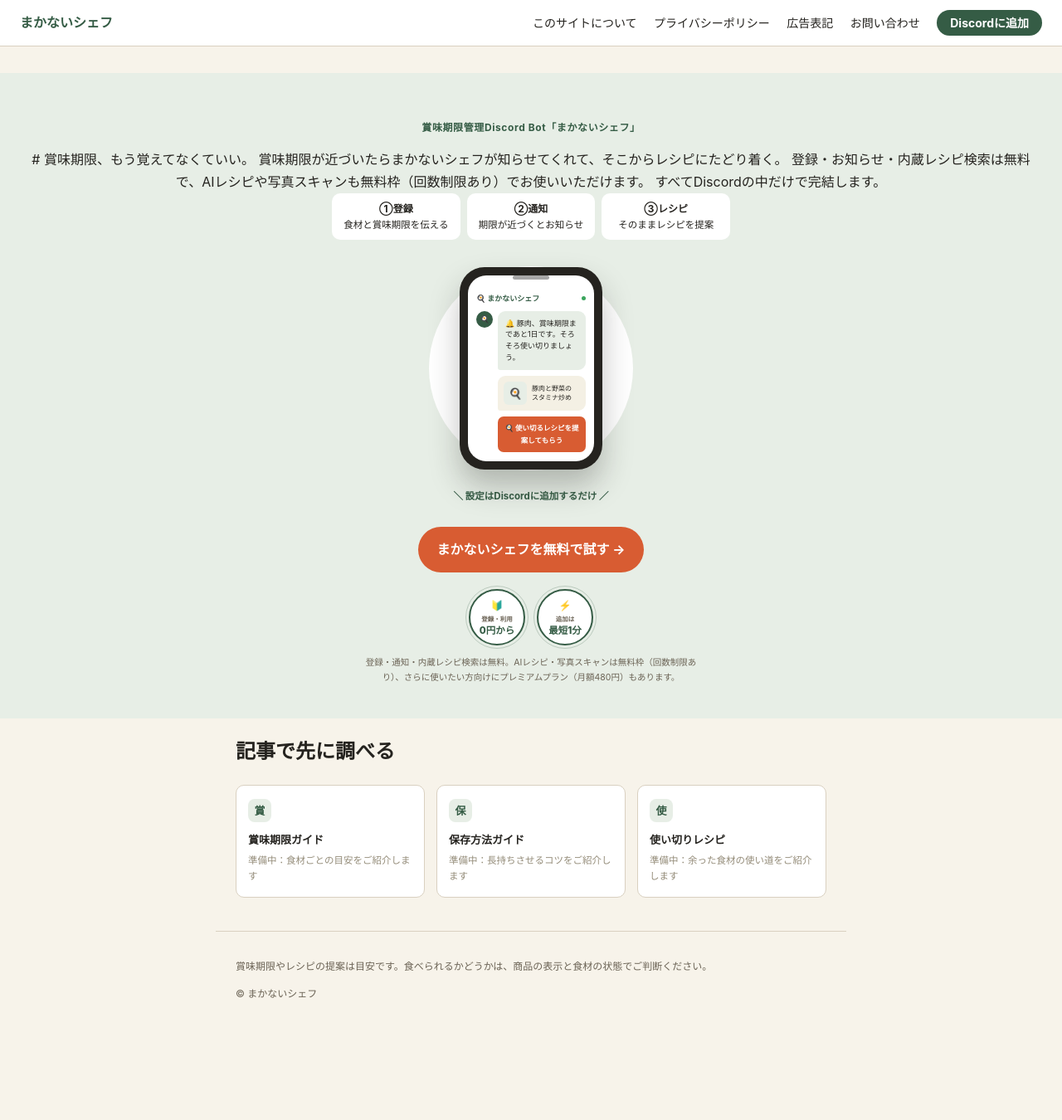
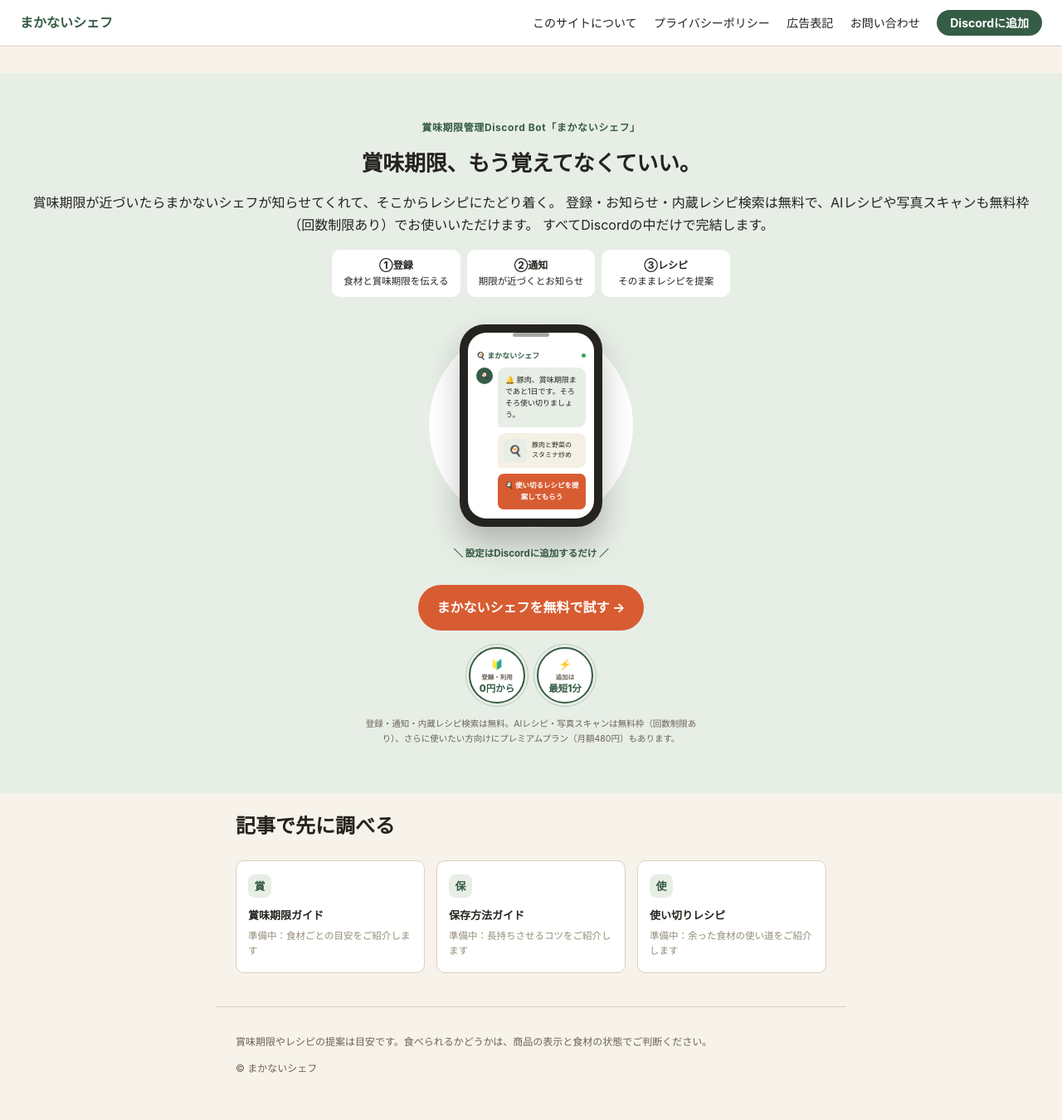
Before and after one commit to arts237/makanai-chef-site, a Jekyll site: the page built from index.md, in a window 1280 px wide. Shown: the whole page at 83% size. Built offline with Jekyll 4.4.1, drawn with Linux system fonts in a browser that asks for light colours; before the commit the page ends 1260 px from its top, so only the background shows below that.

Commit message:
fix: hero-band内のMarkdown見出しが表示されない不具合を修正（kramdownのmarkdown="1"属性を追加）

```diff
--- a/index.md
+++ b/index.md
@@ -4,7 +4,7 @@
 permalink: /
 ---
 
-<div class="hero-band">
+<div class="hero-band" markdown="1">
 <p class="eyebrow">賞味期限管理Discord Bot「まかないシェフ」</p>
 
 # 賞味期限、もう覚えてなくていい。
```
